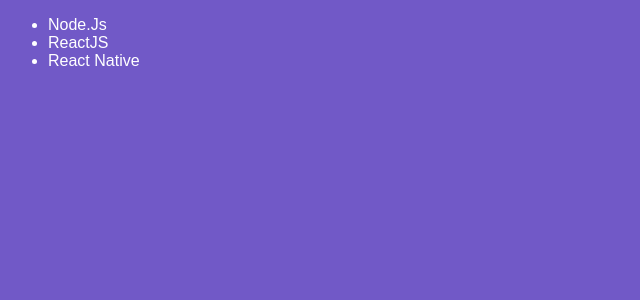
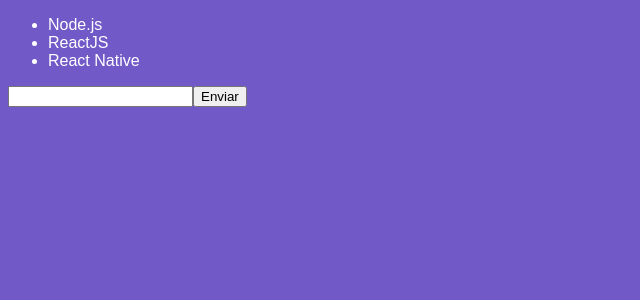
Before and after one commit to wallisonmoura/into-react, a React app: page / in a window 1280 px wide. Shown: the top 300 px of the page, without its empty margins (0-640 px from the left). Built offline with nearby package versions, Linux system fonts and the light colour scheme.

Commit message:
Estado Imutabilidade

```diff
--- a/src/components/techList.js
+++ b/src/components/techList.js
@@ -2,16 +2,38 @@
 
 class TechList extends Component {
   state = {
+    newTech: "",
     techs: ["Node.js", "ReactJS", "React Native"],
+  };
+
+  handleInputChange = (e) => {
+    this.setState({ newTech: e.target.value });
+  };
+
+  handleSubmit = (e) => {
+    e.preventDefault();
+
+    this.setState({
+      techs: [...this.state.techs, this.state.newTech],
+      newTech: "",
+    });
   };
 
   render() {
     return (
-      <ul>
-        <li>Node.Js</li>
-        <li>ReactJS</li>
-        <li>React Native</li>
-      </ul>
+      <form onSubmit={this.handleSubmit}>
+        <ul>
+          {this.state.techs.map((tech) => (
+            <li key={tech}>{tech}</li>
+          ))}
+        </ul>
+        <input
+          type="text"
+          onChange={this.handleInputChange}
+          value={this.state.newTech}
+        />
+        <button type="submit">Enviar</button>
+      </form>
     );
   }
 }
```
